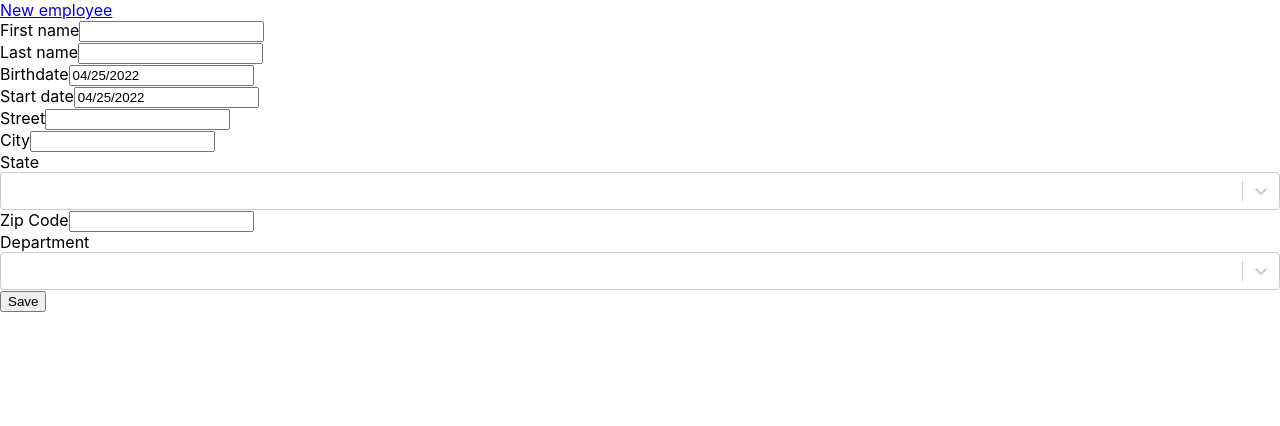
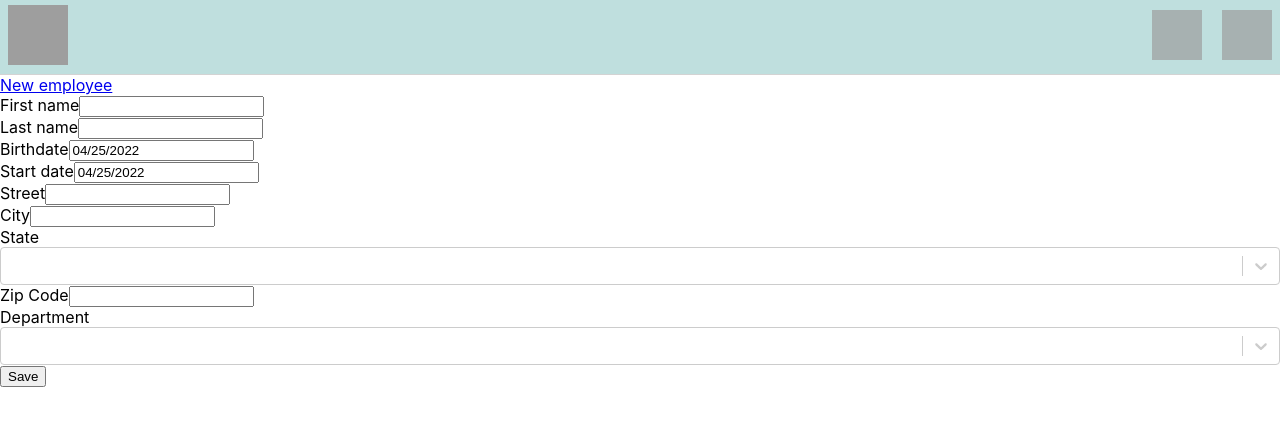
Before and after one commit to yflly/HRnet, a React (Create React App) app: page / in a window 1280 px wide. Shown: the top 426 px of the page. Built offline with nearby package versions, Linux system fonts and the light colour scheme; grey boxes are pictures that could not be loaded.

Commit message:
add Navbar

```diff
--- a/src/App.js
+++ b/src/App.js
@@ -1,11 +1,13 @@
 import { BrowserRouter, Routes, Route } from "react-router-dom";
 import CreateEmployee from "../src/pages/CreateEmployee/CreateEmployee";
 import CurrentEmployee from "../src/pages/CurrentEmployee/CurrentEmployee";
+import Navbar from "../src/components/Navbar/Navbar";
 import "./App.css";
 
 function App() {
   return (
     <BrowserRouter>
+      <Navbar />
       <Routes>
         <Route path="/" element={<CreateEmployee />} />
         <Route path="/employees" element={<CurrentEmployee />} />
--- /dev/null
+++ b/src/components/Navbar/Navbar.css
@@ -0,0 +1,35 @@
+.navbar {
+  align-items: center;
+  border-bottom: 1px solid lightgrey;
+
+  display: flex;
+  justify-content: space-between;
+  padding: 5px 8px;
+  background: #bfdfde;
+}
+
+.navbar_logo {
+  height: 60px;
+  width: 60px;
+}
+
+.addUser_logo {
+  height: 50px;
+  width: 50px;
+  opacity: 0.7;
+}
+
+.addUser_logo:hover {
+  opacity: 1;
+}
+
+.dataTable_logo {
+  height: 50px;
+  width: 50px;
+  padding-right: 20px;
+  opacity: 0.7;
+}
+
+.dataTable_logo:hover {
+  opacity: 1;
+}
--- /dev/null
+++ b/src/components/Navbar/Navbar.jsx
@@ -0,0 +1,27 @@
+import { Link } from "react-router-dom";
+import "./Navbar.css";
+import logo from "../../assets/logo.png";
+import addUserIcon from "../../assets/addUserIcon.png";
+import dataTable from "../../assets/dataTable.png";
+
+export default function Navbar() {
+  return (
+    <nav className="navbar">
+      <Link to="/">
+        <img className="navbar_logo" alt="HRNet Logo" src={logo}></img>
+      </Link>
+      <div>
+        <Link to="/employees">
+          <img
+            className="dataTable_logo"
+            alt="View Current Employee"
+            src={dataTable}
+          ></img>
+        </Link>
+        <Link to="/">
+          <img className="addUser_logo" alt="Add User" src={addUserIcon}></img>
+        </Link>
+      </div>
+    </nav>
+  );
+}
```
